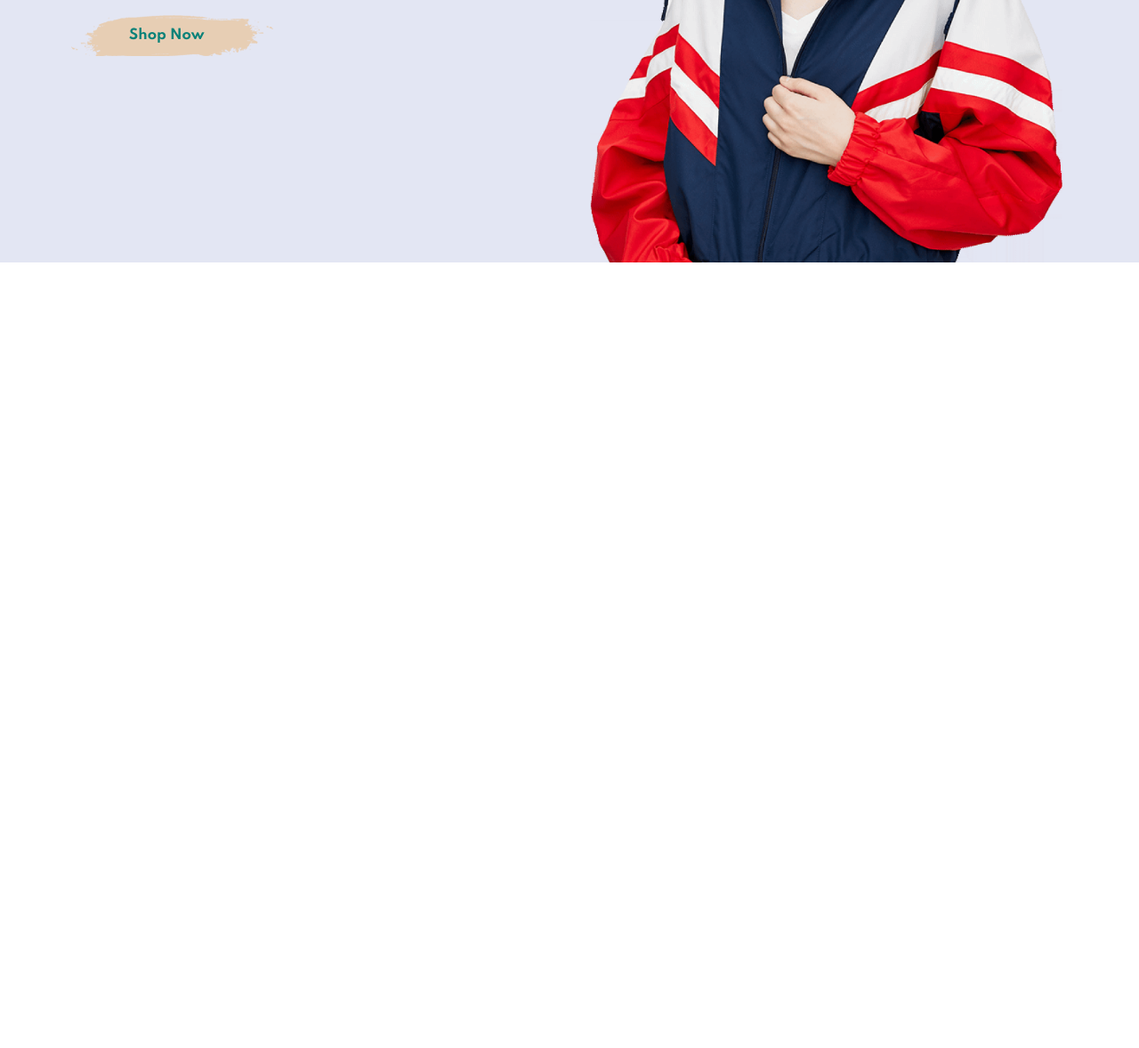
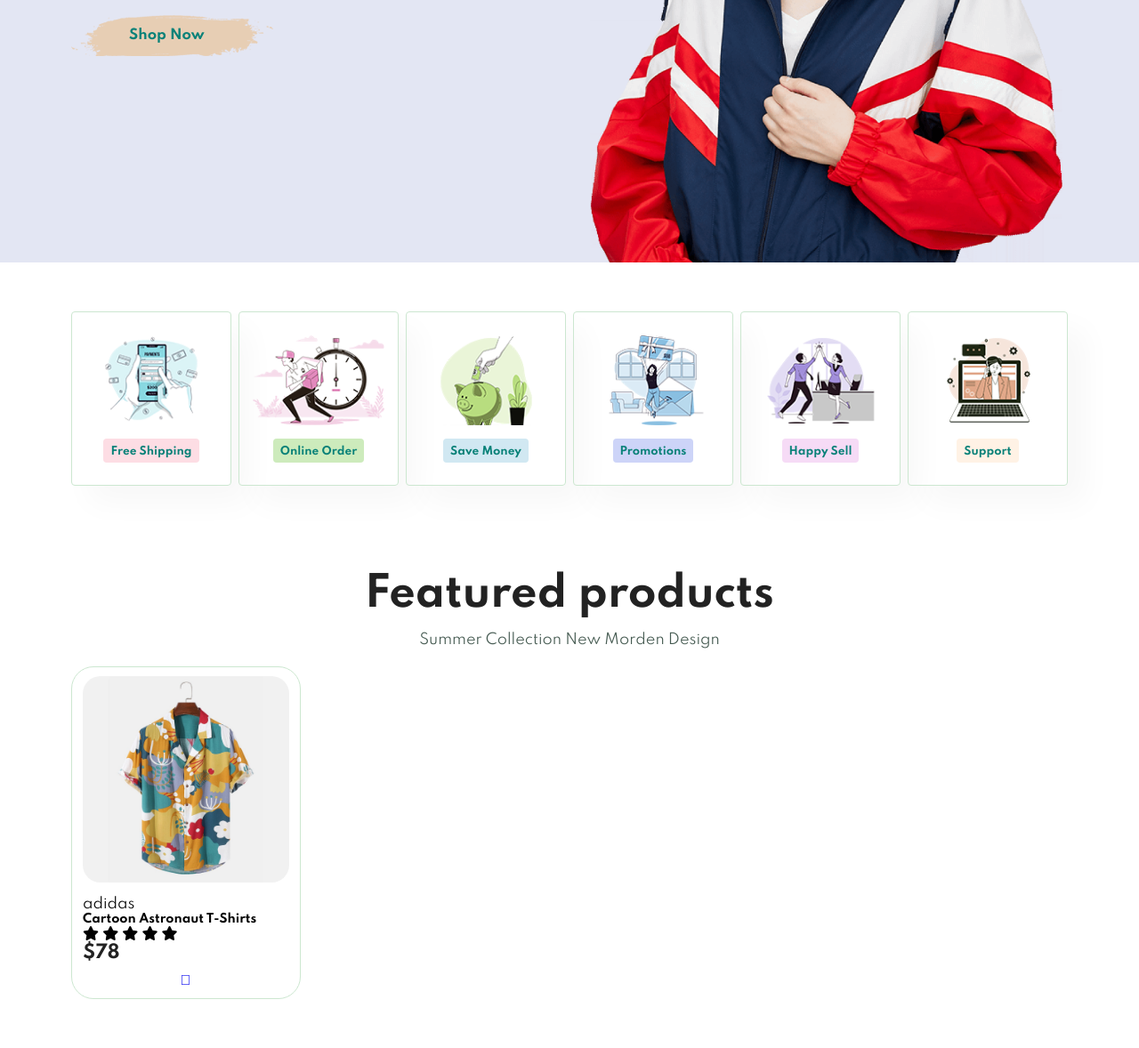
Before and after one commit to ShreyanshSri/Cara-E-commerce, a plain HTML site: page index.html in a window 1280 px wide. Shown: the part 510-1688 px from the top of the page at 89% size. Before the commit the page ends 805 px from the top, so only its background shows below. Drawn offline with Linux system fonts and the light colour scheme.

Commit message:
Features Updated

```diff
--- a/index.html
+++ b/index.html
@@ -34,8 +34,65 @@
     <button>Shop Now</button>
    </section>
 
+   <section id="feature" class="section-p1">
+
+        <div class="fe-box ">
+            <img src="img/features/f1.png" alt="" srcset="">
+            <h6>Free Shipping</h6>
+        </div>
+
+        <div class="fe-box ">
+            <img src="img/features/f2.png" alt="" srcset="">
+            <h6>Online Order</h6>
+        </div>
+
+        <div class="fe-box ">
+            <img src="img/features/f3.png" alt="" srcset="">
+            <h6>Save Money</h6>
+        </div>
+
+        <div class="fe-box ">
+            <img src="img/features/f4.png" alt="" srcset="">
+            <h6>Promotions</h6>
+        </div>
+
+        <div class="fe-box ">
+            <img src="img/features/f5.png" alt="" srcset="">
+            <h6>Happy Sell</h6>
+        </div>
+
+        <div class="fe-box ">
+            <img src="img/features/f6.png" alt="" srcset="">
+            <h6>Support</h6>
+        </div>
+
+   </section>
     <!-- Adding javascript -->
     <script src="script.js"></script>
+
+    <section id="product1" class="section-p1">
+        <h2>Featured products</h2>
+        <p>Summer Collection New Morden Design</p>
+        <div class="pro-container">
+            <div class="pro">
+                <img src="img/products/f1.jpg" alt="">
+                <div class="des">
+                    <span>adidas</span>
+                    <h5>Cartoon Astronaut T-Shirts</h5>
+                    <div class="star">
+                        <i class="fas fa-star"></i>
+                        <i class="fas fa-star"></i>
+                        <i class="fas fa-star"></i>
+                        <i class="fas fa-star"></i>
+                        <i class="fas fa-star"></i>
+                    </div>
+                    <h4>$78</h4>
+                </div>
+                <a href="#"><i class="fal fa-shopping-cart"></i></a>
+            </div>
+
+        </div>
+    </section>
 
     <!-- Font Awesome -->
     <script src="https://kit.fontawesome.com/fd49687184.js" crossorigin="anonymous"></script>
--- a/style.css
+++ b/style.css
@@ -64,6 +64,10 @@ body
     padding: 20px 80px;
     background: #E3E6F3;
     box-shadow: 0 5px 15px rgba(0,0,0,0.06);
+    z-index: 999;
+    position: sticky;
+    top: 0;
+    left: 0;
 }
 
 #navbar{
@@ -139,3 +143,99 @@ body
     font-size: 15px;
 
 }
+
+#feature{
+    display: flex;
+    align-items: center;
+    justify-content: space-between;
+    flex-wrap: wrap;
+}
+
+#feature .fe-box{
+    width: 180px;
+    text-align: center;
+    padding: 25px 15px;
+    box-shadow: 20px 20px 34px rgba(0,0,0,0.03);
+    border: 1px solid #cce7d0;
+    border-radius: 4px;
+    margin: 15px 0;
+}
+
+#feature .fe-box:hover{
+    box-shadow: 10px 10px 54px rgba(70, 62, 221, 0.1);
+}
+
+#feature .fe-box img{
+    width: 100%;
+    margin-bottom: 10px;
+}
+
+#feature .fe-box h6{
+    display: inline-block;
+    padding: 9px 8px 6px 8px;
+    line-height: 1;
+    border-radius: 4px;
+    color: #088178;
+    background-color: #fddde4;
+}
+#feature .fe-box:nth-child(2) h6{
+    background-color: #cdebbc;
+}
+
+#feature .fe-box:nth-child(3) h6{
+    background-color: #d1e8f2;
+}
+
+#feature .fe-box:nth-child(4) h6{
+    background-color: #cdd4f8;
+}
+
+#feature .fe-box:nth-child(5) h6{
+    background-color: #f6dbf6;
+}
+
+#feature .fe-box:nth-child(6) h6{
+    background-color: #fff2e5;
+}
+
+#product1{
+    text-align: center;
+}
+
+#product1 .pro{
+    width: 23%;
+    min-width: 250px;
+    padding: 10px 12px;
+    border: 1px solid #cce7d0;
+    border-radius: 25px;
+    cursor: pointer;
+    box-shadow: 20px 20px 30px rgba(red, green, blue, 0.02);
+    margin: 15px 0;
+    transition: 0.2s ease;
+
+}
+
+#product1 .pro:hover{
+    box-shadow: 2px 20px 30px rgba(0,0,0,0.06);
+}
+
+
+
+#product1 .pro img{
+    width: 100%;
+    border-radius: 20px;
+}
+
+#product1 .pro .des{
+    text-align: start;
+    padding: 10px 0;
+}
+
+#product1 .pro .des .span{
+    color: #606063;
+    font-size: 12px;
+}
+
+#product .pro .des h5{
+
+}
```
